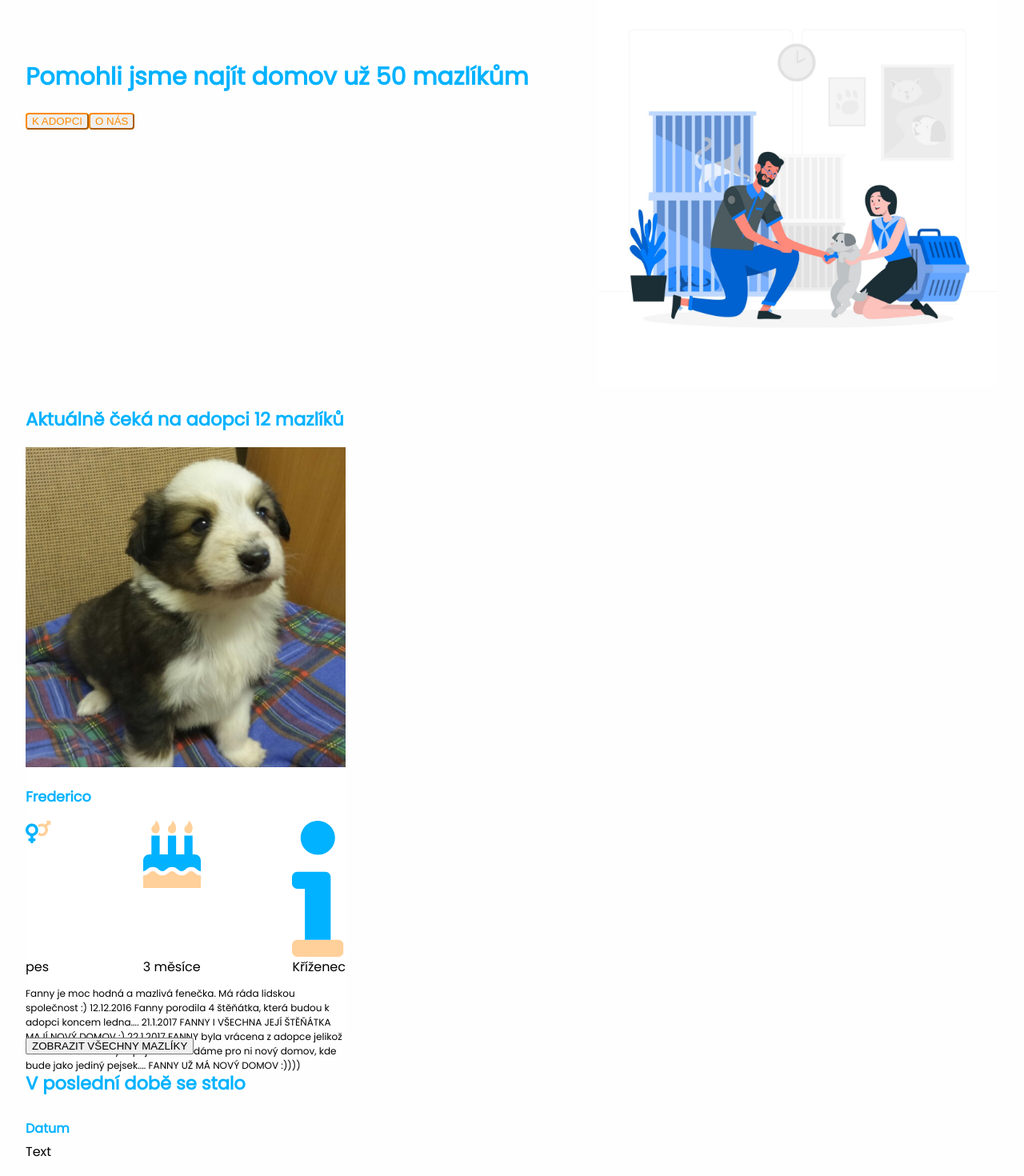
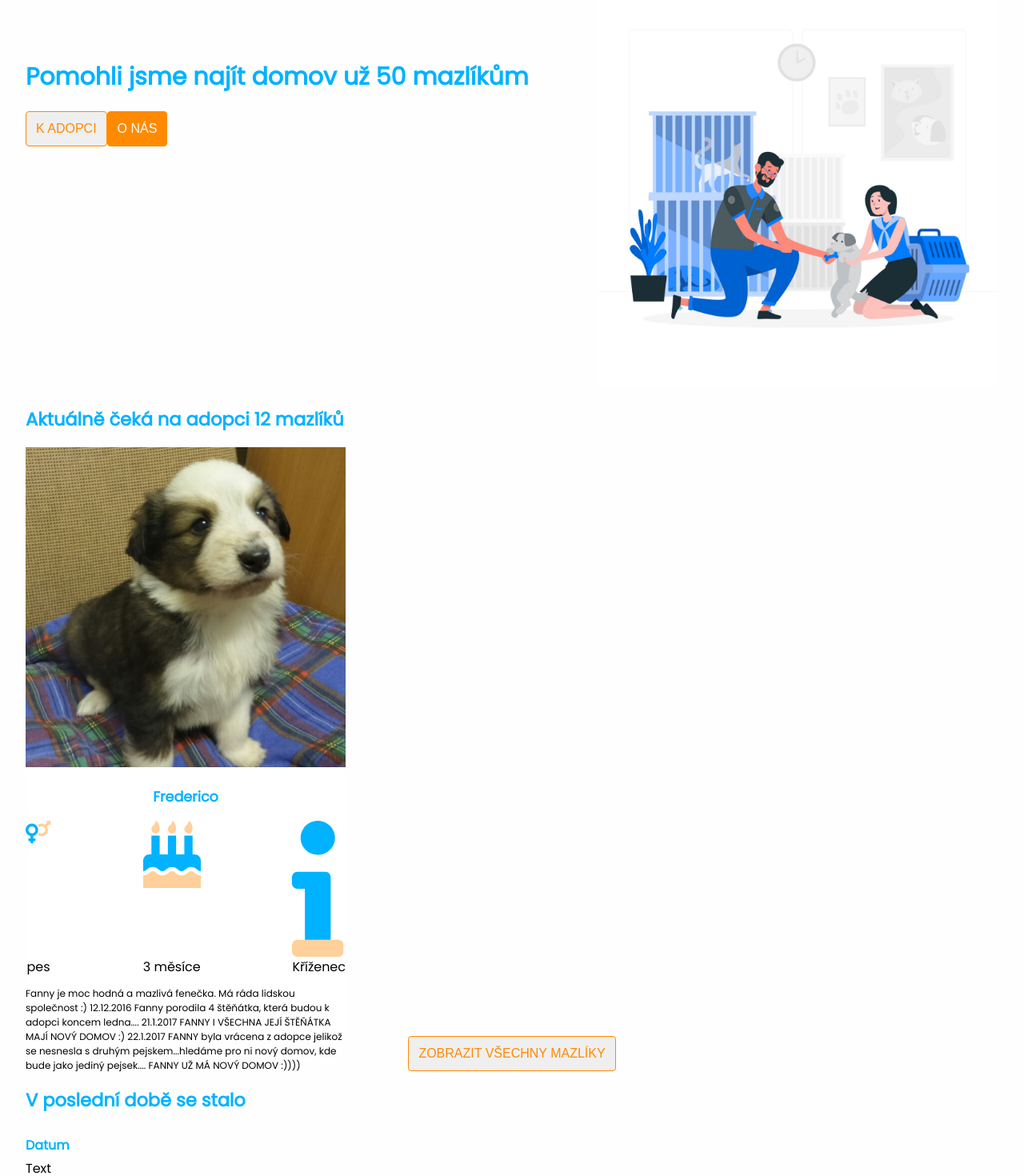
Before and after one commit to TerezaPudilova/Neratovice, a React app in the folder Neratovice_utulek/: page / in a window 1280 px wide. Shown: the part 160-1630 px from the top of the page at 80% size. Built offline with nearby package versions, Linux system fonts and the light colour scheme.

Commit message:
Buttons edit

```diff
--- a/Neratovice_utulek/src/components/Homepage.jsx
+++ b/Neratovice_utulek/src/components/Homepage.jsx
@@ -18,11 +18,11 @@ export const Homepage = () => {
             <h1>Pomohli jsme najít domov už 50 mazlíkům</h1>
             <div>
               <Link to="/k-adopci">
-                <button>K ADOPCI</button>
+                <button className="button button-primary">K ADOPCI</button>
               </Link>
 
               <Link to="/o-nas">
-                <button>O NÁS</button>
+                <button className="button button-secondary">O NÁS</button>
               </Link>
             </div>
           </div>
--- a/Neratovice_utulek/src/components/ListofCards.jsx
+++ b/Neratovice_utulek/src/components/ListofCards.jsx
@@ -5,7 +5,7 @@ import '../styles.scss';
 export const ListofCards = () => {
   return (
     <>
-      <div >
+      <div className="list-of-cards-wrapper">
         <div className="list-of-cards">
           <Card
             name="Frederico"
@@ -15,7 +15,7 @@ export const ListofCards = () => {
             desc="Fanny je moc hodná a mazlivá fenečka. Má ráda lidskou společnost :) 12.12.2016 Fanny porodila 4 štěňátka, která budou k adopci koncem ledna.... 21.1.2017 FANNY I VŠECHNA JEJÍ ŠTĚŇÁTKA MAJÍ NOVÝ DOMOV :) 22.1.2017 FANNY byla vrácena z adopce jelikož se nesnesla s druhým pejskem...hledáme pro ni nový domov, kde bude jako jediný pejsek.... FANNY UŽ MÁ NOVÝ DOMOV :))))"
           />
         </div>
-        <button >ZOBRAZIT VŠECHNY MAZLÍKY</button>
+        <button className="button button-primary">ZOBRAZIT VŠECHNY MAZLÍKY</button>
       </div>
     </>
   );
--- a/Neratovice_utulek/src/styles.scss
+++ b/Neratovice_utulek/src/styles.scss
@@ -1,6 +1,4 @@
 @import url('https://fonts.googleapis.com/css2?family=Poppins&display=swap');
-
-$text: O NÁS;
 
 * {
   box-sizing: border-box;
@@ -45,17 +43,24 @@ h1 {
   justify-content: space-between;
   .landing-text {
     padding-top: 72px;
-    button {
-      border-radius: 4px;
-      border-color: #ff8a00;
-      @if $text == O NÁS {
-        color: #ff8a00;
-      } @else {
-        background-color: #ff8a00;
-        color: white;
-      }
-    }
   }
+}
+
+.button {
+  border-radius: 4px;
+  border-color: #ff8a00;
+  border-style: solid;
+  border-width: 1px;
+  font-size: 16px;
+  padding: 12px;
+  &-primary {
+    color: #ff8a00;
+  }
+  &-secondary {
+    background-color: #ff8a00;
+    color: white;
+  }
+
 }
 
 .card {
@@ -74,6 +79,7 @@ h1 {
   }
   p {
     font-size: 12px;
+    text-align: left;
   }
 }
 
@@ -81,6 +87,10 @@ h1 {
   display: flex;
   flex-direction: row;
   justify-content: space-between;
+}
+
+.list-of-cards-wrapper {
+  text-align: center;
 }
 
 .article {
```
